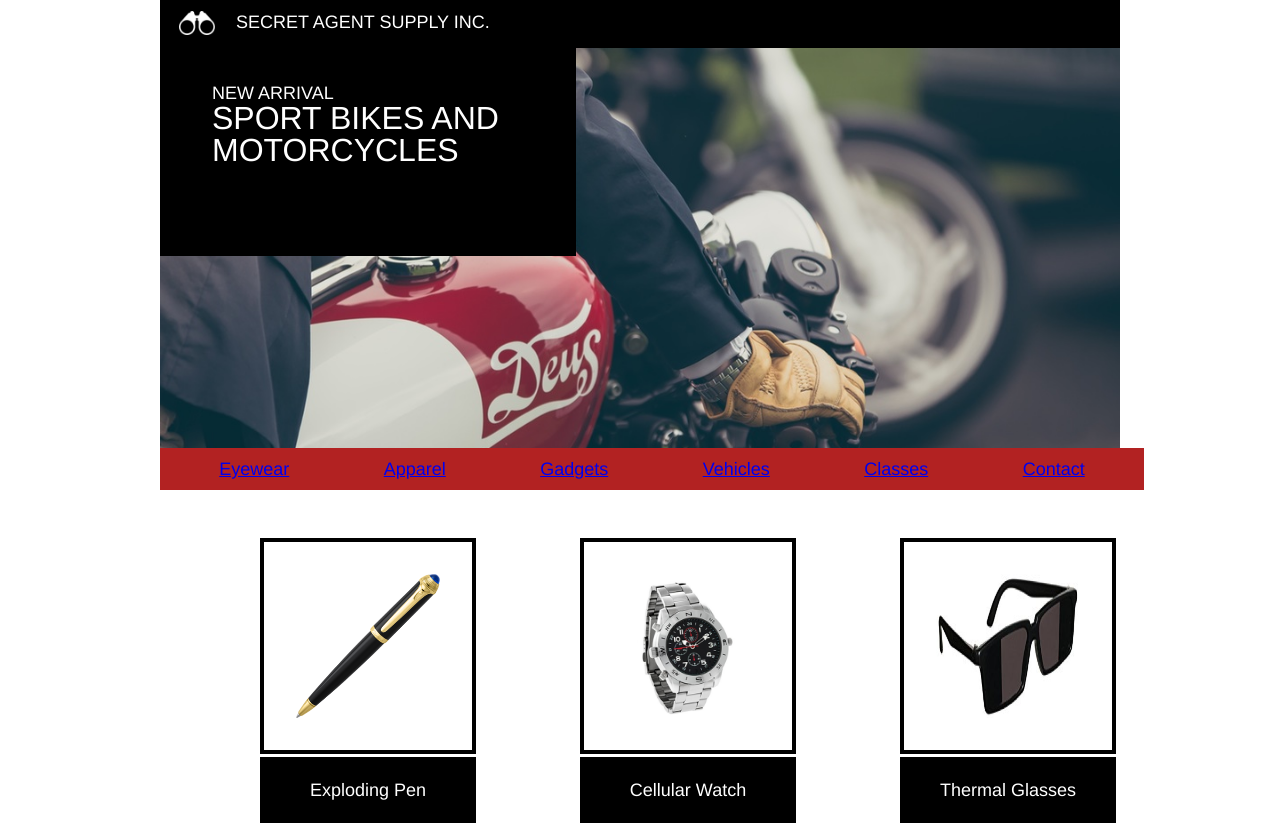
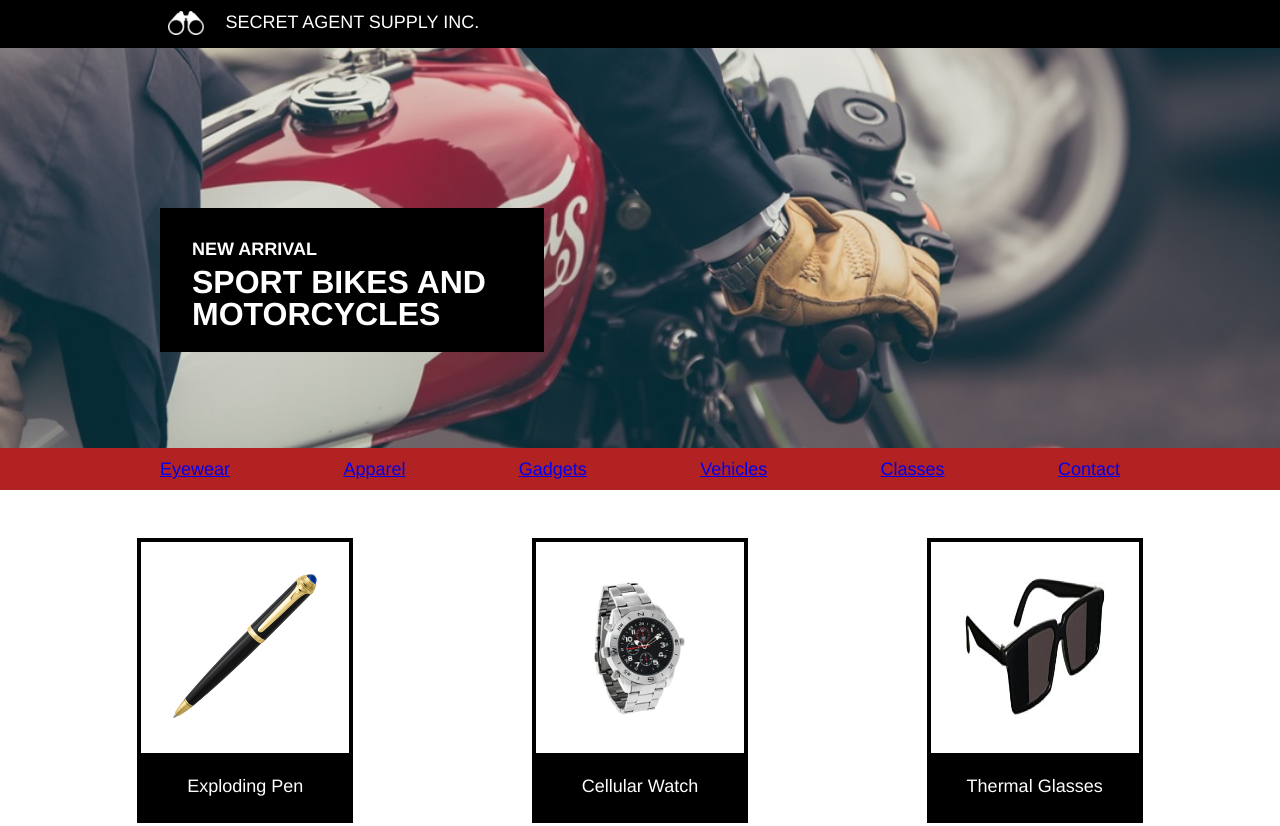
Before and after one commit to bishopashl/secretagent, a plain HTML site: page index.html in a window 1280 px wide. Shown: the top 826 px of the page. Drawn offline with Linux system fonts and the light colour scheme.

Commit message:
Updating repo.

```diff
--- a/index.html
+++ b/index.html
@@ -4,51 +4,52 @@
     <title>Secret Agent Supply Inc.</title>
     <link href="./resources/css/reset.css" type="text/css" rel="stylesheet">
     <link href="./resources/css/style.css" type="text/css" rel="stylesheet">
+    <meta name="viewport" content="width=device-width, initial-scale=1">
   </head>
   <body>
-    <div class="container-main">
 
     <!-- Header Section -->
     <header>
+      <div class="navbrand">
       <div class="logo">
         <img src="./resources/images/logo.png"/>
         <span>SECRET AGENT SUPPLY INC.</span>
       </div>
+    </div>
 
       <div class="headercontainer">
-          <div class="newarrival">
-              <div class="content">
-                <h4>NEW ARRIVAL</h4>
-                <h1>SPORT BIKES AND MOTORCYCLES</h1>
-              </div>
+          <div class="headercontainer-lead">
+            <h4>NEW ARRIVAL</h4>
+            <h1>SPORT BIKES AND MOTORCYCLES</h1>
           </div>
       </div>
 
-
     <!-- Navigation Section -->
-          <nav>
+      <nav>
+        <div class="navmenu">
             <span><a href="#eyeware">Eyewear</a></span>
             <span><a href="#apparel">Apparel</a></span>
             <span><a href="#gadgets">Gadgets</a></span>
             <span><a href="#vehicles">Vehicles</a></span>
             <span><a href="#classes">Classes</a></span>
             <span><a href="#contact">Contact</a></span>
-          </nav>
+        </div>
+      </nav>
 
     </header>
 
       <!-- Product Section -->
 
       <div class="productcontainer">
-          <div>
+          <div class="productcontainer-card">
             <img src="./resources/images/pen.png"/>
             <h3>Exploding Pen</h3>
           </div>
-          <div>
+          <div class="productcontainer-card">
             <img src="./resources/images/watch.png"/>
             <h3>Cellular Watch</h3>
           </div>
-          <div>
+          <div class="productcontainer-card">
             <img src="./resources/images/glasses.png"/>
             <h3>Thermal Glasses</h3>
           </div>
@@ -71,6 +72,5 @@
         <h2>Copyright Secret Agent Supply Inc.</h2>
       </footer>
 
-    </div>
   </body>
 </html>
--- a/resources/css/style.css
+++ b/resources/css/style.css
@@ -26,21 +26,20 @@ p {
   padding: 7px;
 }
 
-.container-main {
+/*.container-main {
   margin: 0 auto;
-  width: 960px;
+  width: 960px;*/
     /*padding: 0px 100px;*/
-}
+/*}*/
 
 header {
   width: 100%;
-
 }
 
-.logo {
+.navbrand {
+  /*width: 100%;*/
   background-color: black;
-  padding: .66rem;
-
+  padding: .66rem 10rem;
 }
 
 .logo img {
@@ -55,44 +54,54 @@ header {
 
 .headercontainer {
   height: 25rem;
-  width: 100%;
-  background-image: url(../images/moto.jpeg);
+  /*width: 100%;*/
+  /*background-image: url(../images/moto.jpeg);
+  background-size: cover;*/
+  background: url(../images/moto.jpeg) no-repeat center center;
   background-size: cover;
   display: flex;
 }
 
-.newarrival {
+.headercontainer-lead {
+  font-weight: bold;
   background-color: black;
-  height: 9rem;
+  margin: 10rem;
+  padding: 2rem;
   width: 20rem;
-  padding: 2rem 3rem;
-
+  height: 5rem;
 }
 
-.content {
-  padding: .25rem;
-  font-style: bold;
+.headercontainer-lead h1 {
+  padding-top: .5rem;
 }
 
 nav {
   background-color: firebrick;
-  width: 100%;
-  padding: .75rem;
+  /*width: 100%;*/
+}
+
+.navmenu {
   display: flex;
-  justify-content: space-around;
+  justify-content: space-between;
+  margin: 0 10rem;
+  padding: .75rem 0;
+  text-decoration: none;
 }
 
 .productcontainer {
-  width: 100%;
+  /*width: 100%;*/
   display: flex;
   justify-content: space-around;
   padding: 3rem;
 }
 
+.productcontainer-card {
+  border: 4px black solid;
+}
+
 .productcontainer img {
   height: 9rem;
   width: 9rem;
-  border: 4px black solid;
   padding: 2rem;
 }
 
```
